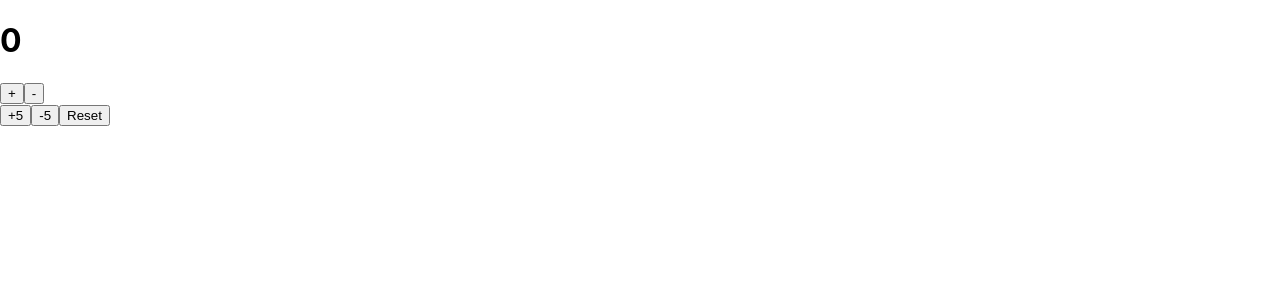
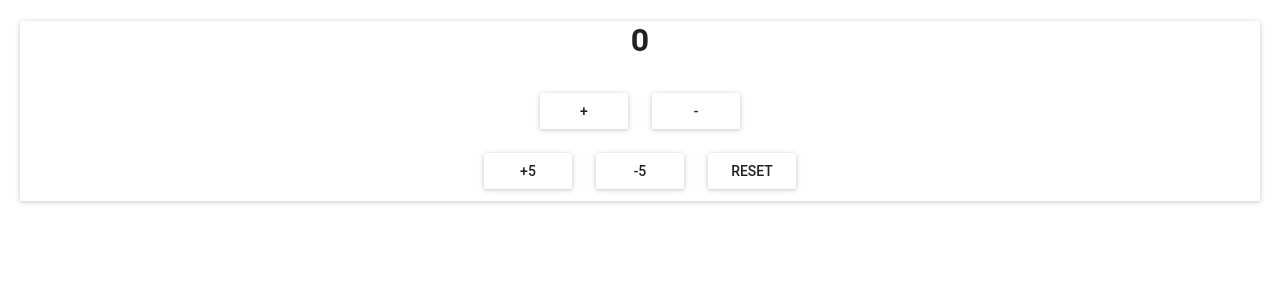
Before and after one commit to Karol-Szykula/counter-mui, a React (Create React App) app: page / in a window 1280 px wide. Shown: the top 300 px of the page. Built offline with nearby package versions, Linux system fonts and the light colour scheme.

Commit message:
Add mui elements

```diff
--- a/src/Counter.js
+++ b/src/Counter.js
@@ -1,4 +1,16 @@
 import React from 'react'
+import RaisedButton from 'material-ui/RaisedButton'
+import Paper from 'material-ui/Paper'
+
+const style = {
+    button: {
+        margin: 12
+    },
+    paper: {
+        margin: 20,
+        textAlign: 'center'
+    }
+}
 
 class Counter extends React.Component {
 
@@ -52,40 +64,45 @@ class Counter extends React.Component {
     render() {
 
         return (
-            <div>
+            <Paper
+                style={style.paper}
+            >
                 <div>
                     <h1>{this.state.counterValue}</h1>
                 </div>
                 <div>
-                    <button
+                    <RaisedButton
+                        label="+"
+                        style={style.button}
                         onClick={this.incCounter}
-                    >
-                        +
-                    </button>
-                    <button
+                    />
+
+                    <RaisedButton
+                        label="-"
+                        style={style.button}
                         onClick={this.decCounter}
-                    >
-                        -
-                    </button>
+                    />
                 </div>
                 <div>
-                    <button
+                    <RaisedButton
+                        label="+5"
+                        style={style.button}
                         onClick={this.add5ToCounter}
-                    >
-                        +5
-                    </button>
-                    <button
+                    />
+
+                    <RaisedButton
+                        label="-5"
+                        style={style.button}
                         onClick={this.substract5FromCounter}
-                    >
-                        -5
-                    </button>
-                    <button
+                    />
+
+                    <RaisedButton
+                        label="RESET"
+                        style={style.button}
                         onClick={this.resetCounter}
-                    >
-                        Reset
-                    </button>
+                    />
                 </div>
-            </div>
+            </Paper >
         )
     }
 }
--- a/src/index.js
+++ b/src/index.js
@@ -8,6 +8,8 @@ import App from './App'
 
 
 ReactDOM.render(
-    <App />,
+    <MuiThemeProvider>
+        <App />
+    </MuiThemeProvider>,
     document.getElementById('root')
 )
```
